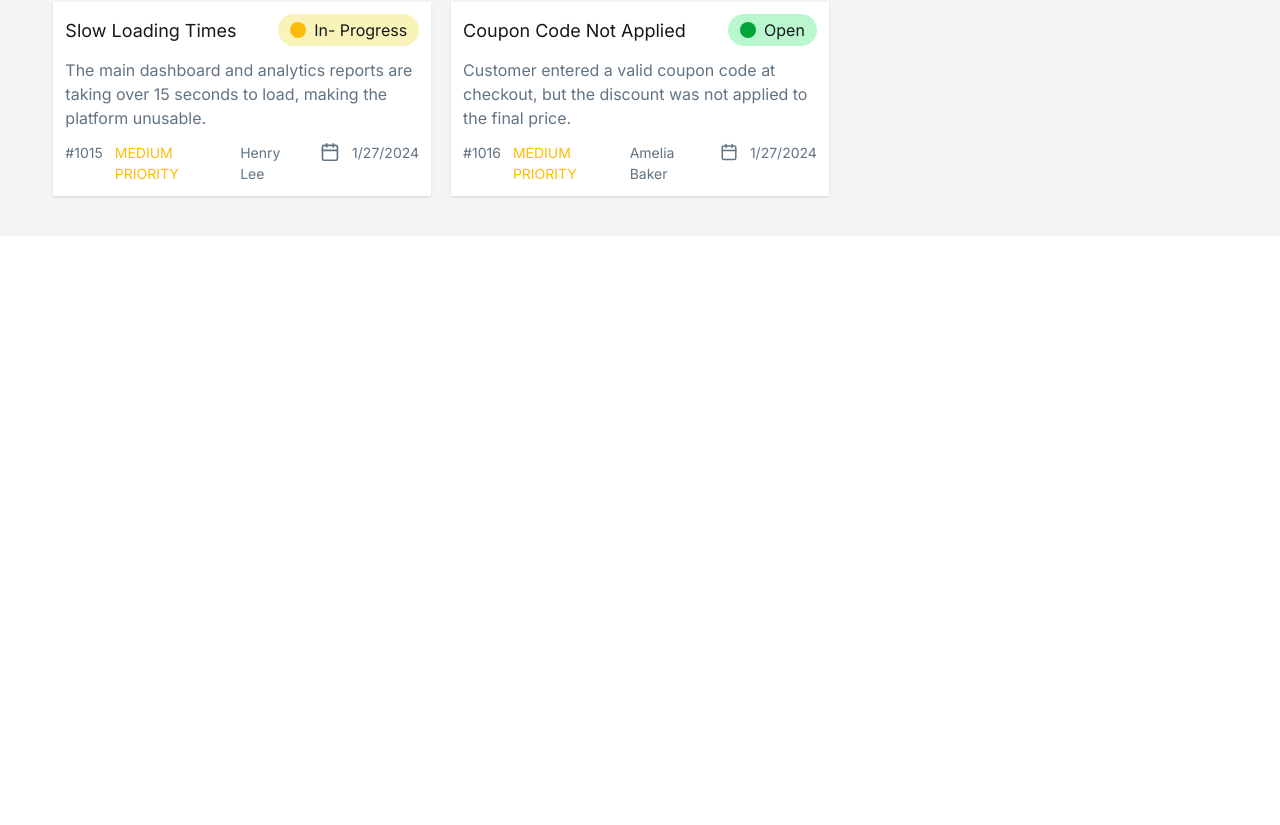
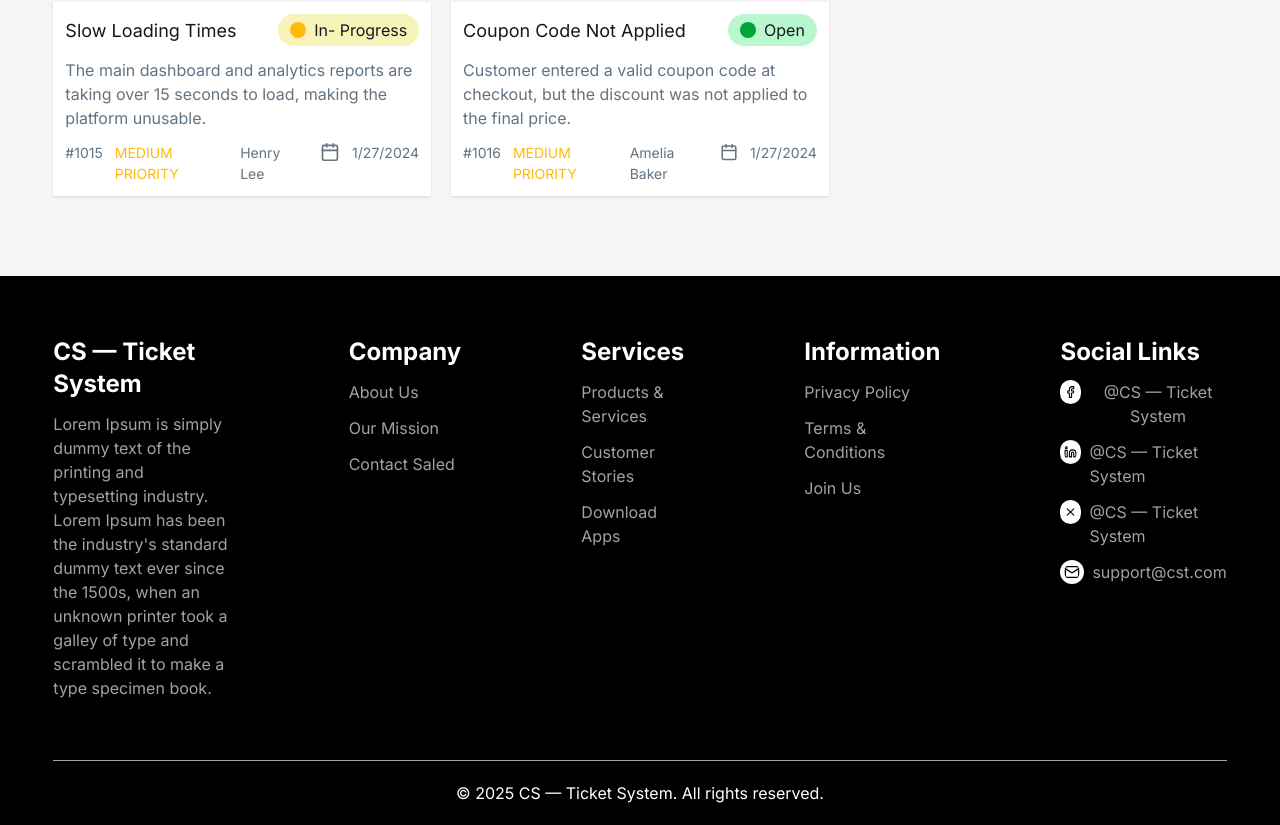
Before and after one commit to sukanta022/Customer-Support-Zone_React, a React (Vite) app: page / in a window 1280 px wide. Shown: the part 2043-2868 px from the top of the page. Before the commit the page ends 2279 px from the top, so only its background shows below. Built offline with nearby package versions, Linux system fonts and the light colour scheme.

Commit message:
added footer component

```diff
--- a/src/App.jsx
+++ b/src/App.jsx
@@ -3,6 +3,7 @@ import { Suspense } from 'react'
 import './App.css'
 import Navbar from './Components/Navbar'
 import TicketContainer from './Components/TicketContainer'
+import Footer from './Components/Footer'
 
 const ticketPromise = fetch("/ticket.json").then(res => res.json())
 
@@ -20,6 +21,10 @@ function App() {
         </Suspense>
 
       </section>
+
+      <footer className='w-full bg-[#000000] mt-10'>
+        <Footer></Footer>
+      </footer>
     </div>
   )
 }
--- /dev/null
+++ b/src/Components/Footer.jsx
@@ -0,0 +1,58 @@
+import { Facebook, Linkedin, Mail, XIcon } from 'lucide-react';
+import React from 'react';
+
+const Footer = () => {
+    return (
+        <div className='w-11/12 mx-auto'>
+            <div className='flex flex-col text-center lg:text-left lg:flex-row justify-between gap-10 lg:gap-30 py-15'>
+                <div className='lg:w-250 space-y-3'>
+                    <h2 className='text-white font-bold text-2xl'>CS — Ticket System</h2>
+                    <p className='text-[#A1A1AA]'>Lorem Ipsum is simply dummy text of the printing and typesetting industry. Lorem Ipsum has been the industry's standard dummy text ever since the 1500s, when an unknown printer took a galley of type and scrambled it to make a type specimen book.</p>
+                </div>
+
+                <div className='lg:w-120 space-y-3'>
+                    <h2 className='text-white font-bold text-2xl'>Company</h2>
+                    <ul className='text-[#A1A1AA] space-y-3'>
+                        <li><a href='#'>About Us</a></li>
+                        <li><a href='#'>Our Mission</a></li>
+                        <li><a href='#'>Contact Saled</a></li>
+                    </ul>
+                </div>
+
+                <div className='lg:w-120 space-y-3'>
+                    <h2 className='text-white font-bold text-2xl'>Services</h2>
+                    <ul className='text-[#A1A1AA] space-y-3'>
+                        <li><a href='#'>Products & Services</a></li>
+                        <li><a href='#'>Customer Stories</a></li>
+                        <li><a href='#'>Download Apps</a></li>
+                    </ul>
+                </div>
+
+                <div className='lg:w-120 space-y-3'>
+                    <h2 className='text-white font-bold text-2xl'>Information</h2>
+                    <ul className='text-[#A1A1AA] space-y-3'>
+                        <li><a href='#'>Privacy Policy</a></li>
+                        <li><a href='#'>Terms & Conditions</a></li>
+                        <li><a href='#'>Join Us</a></li>
+                    </ul>
+                </div>
+
+                <div className='lg:w-180 space-y-3'>
+                    <h2 className='text-white font-bold text-2xl'>Social Links</h2>
+                    <ul className='text-[#A1A1AA] space-y-3 flex flex-col items-center lg:items-start'>
+                        <li className='flex gap-2 text-center'><Facebook className='bg-white rounded-full text-black p-1' /><a href='#'>@CS — Ticket System</a></li>
+                        <li className='flex gap-2'><Linkedin className='bg-white rounded-full p-1 text-black' /><a href='#'>@CS — Ticket System</a></li>
+                        <li className='flex gap-2'><XIcon className='bg-white rounded-full p-1 text-black' /><a href='#'>@CS — Ticket System</a></li>
+                        <li className='flex gap-2'><Mail className='bg-white rounded-full p-1 text-black' /><a href='#'>support@cst.com</a></li>
+                    </ul>
+                </div>
+            </div>
+
+            <div className='border-t-1 border-[#A1A1AA] p-5'>
+                <p className='text-white text-center'>© 2025 CS — Ticket System. All rights reserved.</p>
+            </div>
+        </div>
+    );
+};
+
+export default Footer;
```
